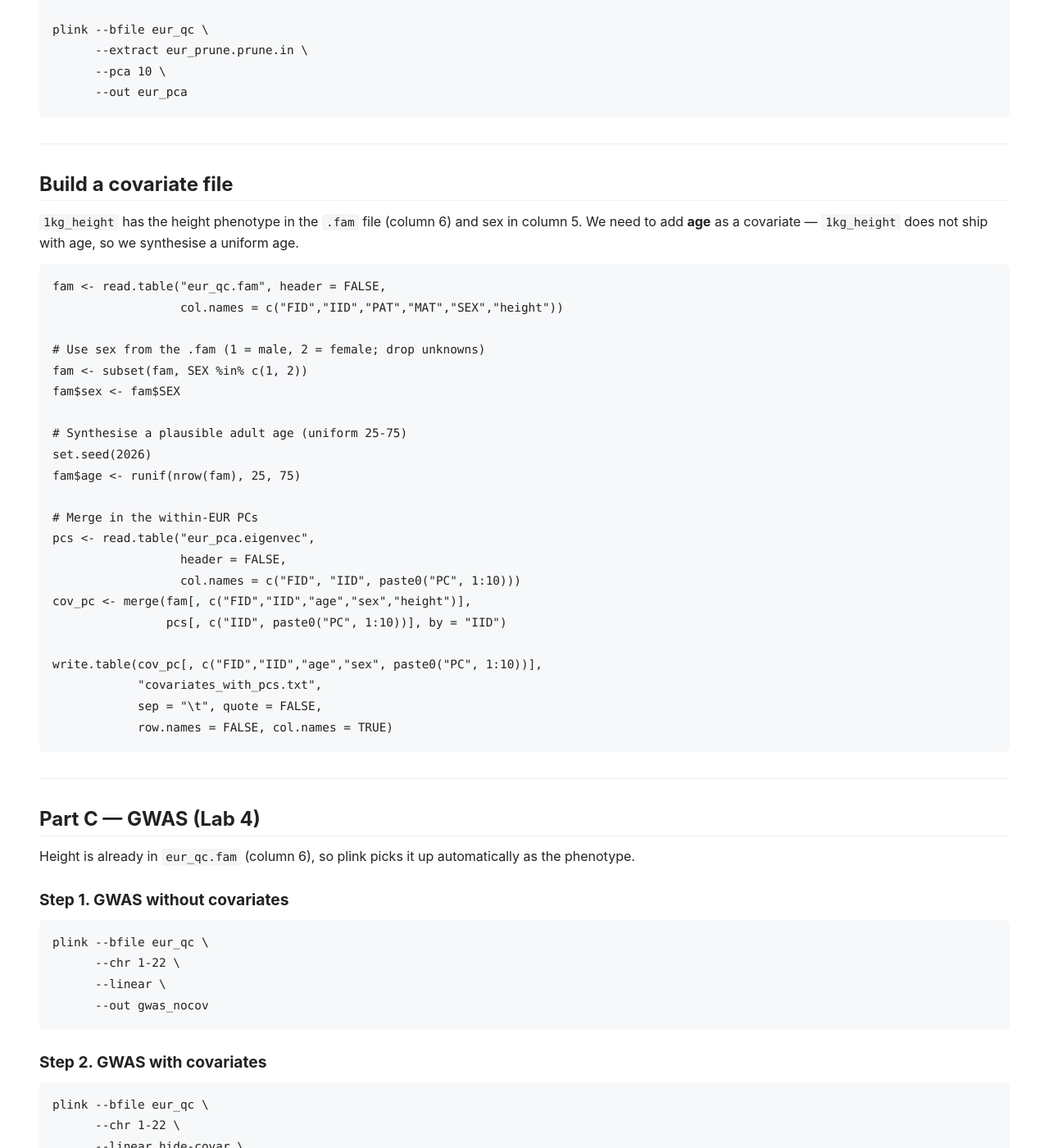
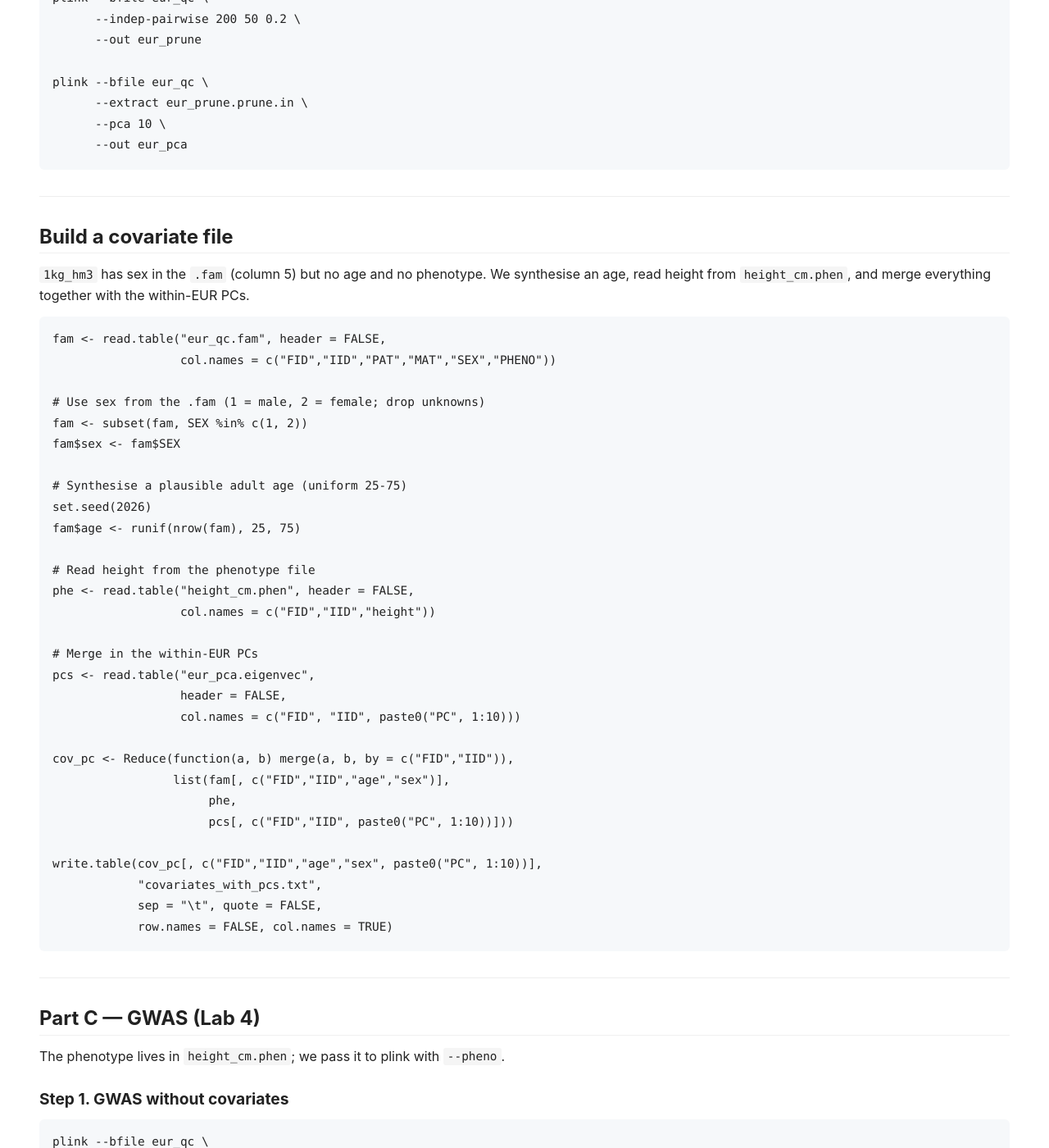
Before and after one commit to nicolabarban/sociogenomics_2025_2026, a Jekyll site: the page built from labs/week10/recap.md, in a window 1280 px wide and 1400 px high, scrolled down 3634 px. Shown: the whole window at 82% size. Built offline with Jekyll 4.4.1, drawn with Linux system fonts in a browser that asks for light colours; our own code applies the rules of GitHub Pages for plain Markdown files; some of the changed text lies outside the part shown.

Commit message:
fix(week10): make PRSice actually work end-to-end
Tested the full Part D for real (PRSice 2.3.5 / 1kg_hm3 / 435 EUR-like
QC'd individuals, PRS R^2 = 0.005, p = 0.15):

- Switch genotype file from 1kg_height to 1kg_hm3 — 1kg_height uses
  chr:pos SNP IDs that don't match the rs IDs in the base sumstats,
  so PRSice rejected all variants. 1kg_hm3 has rs IDs.
- Ship 1kg_hm3 + height_cm.phen (FID=IID, matching the public-site
  1kg_hm3.fam convention)
- Pass --pheno height_cm.phen to plink and PRSice everywhere
- For PRSice --cov-col use 'age,sex,@PC[1-10]' — PRSice does not parse
  PLINK's PC1-PC10 range syntax
- Rebuild R covariate file via height_cm.phen (no longer reads height
  from .fam column 6)

````diff
--- a/labs/week10/recap.md
+++ b/labs/week10/recap.md
@@ -4,14 +4,18 @@
 
 # Lab Recap and Final Report Pipeline
 
-We use the `1kg_height` PLINK fileset (1.092 individuals from 1000G, 851k SNPs, with simulated height in the phenotype column of the `.fam`) and `1kg_samples.txt` for the super-population labels.
+We use:
+
+- the `1kg_hm3` PLINK fileset (1.092 individuals from 1000G, 851k SNPs, rs-IDs),
+- `height_cm.phen` — the simulated height phenotype (FID IID HEIGHT, no header),
+- `1kg_samples.txt` — 1000G super-population labels.
 
 ## Part A — Ancestry and population structure (Lab 4)
 
 ### Step 1. LD-prune SNPs (for a clean PCA)
 
 ```bash
-plink --bfile 1kg_height \
+plink --bfile 1kg_hm3 \
       --maf 0.01 --geno 0.05 \
       --indep-pairwise 200 50 0.2 \
       --out work_prune
@@ -20,7 +24,7 @@
 ### Step 2. Run PCA on the pruned set
 
 ```bash
-plink --bfile 1kg_height \
+plink --bfile 1kg_hm3 \
       --extract work_prune.prune.in \
       --pca 10 \
       --out work_pca
@@ -59,7 +63,7 @@
   theme_minimal()
 
 # k-means clustering on PC1..PC5 with 4 clusters
-# (1kg_height contains AFR, AMR, EAS, EUR — no SAS)
+# (1kg_hm3 contains AFR, AMR, EAS, EUR — no SAS)
 pc_cols <- paste0("PC", 1:5)
 
 set.seed(42)
@@ -115,14 +119,14 @@
 
 ```bash
 # Pass 1: write the list of unrelated individuals
-plink --bfile 1kg_height \
+plink --bfile 1kg_hm3 \
       --keep samples_EUR_like.txt \
       --maf 0.05 --mind 0.05 --geno 0.05 --hwe 1e-5 \
       --rel-cutoff 0.1 \
       --out eur_unrel
 
 # Pass 2: produce the QC'd binary fileset
-plink --bfile 1kg_height \
+plink --bfile 1kg_hm3 \
       --keep eur_unrel.rel.id \
       --maf 0.05 --mind 0.05 --geno 0.05 --hwe 1e-5 \
       --make-bed --out eur_qc
@@ -151,11 +155,11 @@
 
 ## Build a covariate file
 
-`1kg_height` has the height phenotype in the `.fam` file (column 6) and sex in column 5. We need to add **age** as a covariate — `1kg_height` does not ship with age, so we synthesise a uniform age.
+`1kg_hm3` has sex in the `.fam` (column 5) but no age and no phenotype. We synthesise an age, read height from `height_cm.phen`, and merge everything together with the within-EUR PCs.
 
 ```r
 fam <- read.table("eur_qc.fam", header = FALSE,
-                  col.names = c("FID","IID","PAT","MAT","SEX","height"))
+                  col.names = c("FID","IID","PAT","MAT","SEX","PHENO"))
 
 # Use sex from the .fam (1 = male, 2 = female; drop unknowns)
 fam <- subset(fam, SEX %in% c(1, 2))
@@ -165,12 +169,19 @@
 set.seed(2026)
 fam$age <- runif(nrow(fam), 25, 75)
 
+# Read height from the phenotype file
+phe <- read.table("height_cm.phen", header = FALSE,
+                  col.names = c("FID","IID","height"))
+
 # Merge in the within-EUR PCs
 pcs <- read.table("eur_pca.eigenvec",
                   header = FALSE,
                   col.names = c("FID", "IID", paste0("PC", 1:10)))
-cov_pc <- merge(fam[, c("FID","IID","age","sex","height")],
-                pcs[, c("IID", paste0("PC", 1:10))], by = "IID")
+
+cov_pc <- Reduce(function(a, b) merge(a, b, by = c("FID","IID")),
+                 list(fam[, c("FID","IID","age","sex")],
+                      phe,
+                      pcs[, c("FID","IID", paste0("PC", 1:10))]))
 
 write.table(cov_pc[, c("FID","IID","age","sex", paste0("PC", 1:10))],
             "covariates_with_pcs.txt",
@@ -182,13 +193,14 @@
 
 ## Part C — GWAS (Lab 4)
 
-Height is already in `eur_qc.fam` (column 6), so plink picks it up automatically as the phenotype.
+The phenotype lives in `height_cm.phen`; we pass it to plink with `--pheno`.
 
 ### Step 1. GWAS without covariates
 
 ```bash
 plink --bfile eur_qc \
       --chr 1-22 \
+      --pheno height_cm.phen \
       --linear \
       --out gwas_nocov
 ```
@@ -198,6 +210,7 @@
 ```bash
 plink --bfile eur_qc \
       --chr 1-22 \
+      --pheno height_cm.phen \
       --linear hide-covar \
       --covar covariates_with_pcs.txt \
       --covar-name age,sex,PC1-PC10 \
@@ -251,16 +264,22 @@
     --prsice "$PRSICE_BIN" \
     --base Height_GWAS_sumstats.txt \
     --target eur_qc \
+    --pheno height_cm.phen --pheno-col height \
     --binary-target F \
     --cov covariates_with_pcs.txt \
-    --cov-col age,sex,PC1-PC10 \
+    --cov-col age,sex,@PC[1-10] \
     --clump-kb 250 --clump-r2 0.1 \
     --bar-levels 0.005,0.05,0.5,1 \
     --fastscore \
     --out prsice_height
 ```
 
-PRSice picks up the phenotype from `eur_qc.fam` automatically. It writes:
+Notes on the syntax:
+
+- `@PC[1-10]` is PRSice's shorthand for `PC1,PC2,...,PC10` — PLINK's `PC1-PC10` range is **not** understood by PRSice.
+- The phenotype file `height_cm.phen` has no header, so we name the trait `height` here.
+
+PRSice writes:
 
 - `prsice_height.summary` — winning p-threshold and R² across thresholds
 - `prsice_height.best` — per-individual PGS at the best threshold
@@ -271,11 +290,11 @@
 ```r
 prs <- read.table("prsice_height.best",         header = TRUE)  # FID IID In_Regression PRS
 cov <- read.table("covariates_with_pcs.txt",    header = TRUE)
-fam <- read.table("eur_qc.fam", header = FALSE,
-                  col.names = c("FID","IID","PAT","MAT","SEX","height"))
+phe <- read.table("height_cm.phen", header = FALSE,
+                  col.names = c("FID","IID","height"))
 
 d <- Reduce(function(a, b) merge(a, b, by = c("FID","IID")),
-            list(prs, cov, fam[, c("FID","IID","height")]))
+            list(prs, cov, phe))
 d$PRS_z <- as.numeric(scale(d$PRS))
 
 m0 <- lm(height ~ age + sex + PC1+PC2+PC3+PC4+PC5+PC6+PC7+PC8+PC9+PC10,
````
Also changed, not shown: 1 other file.
